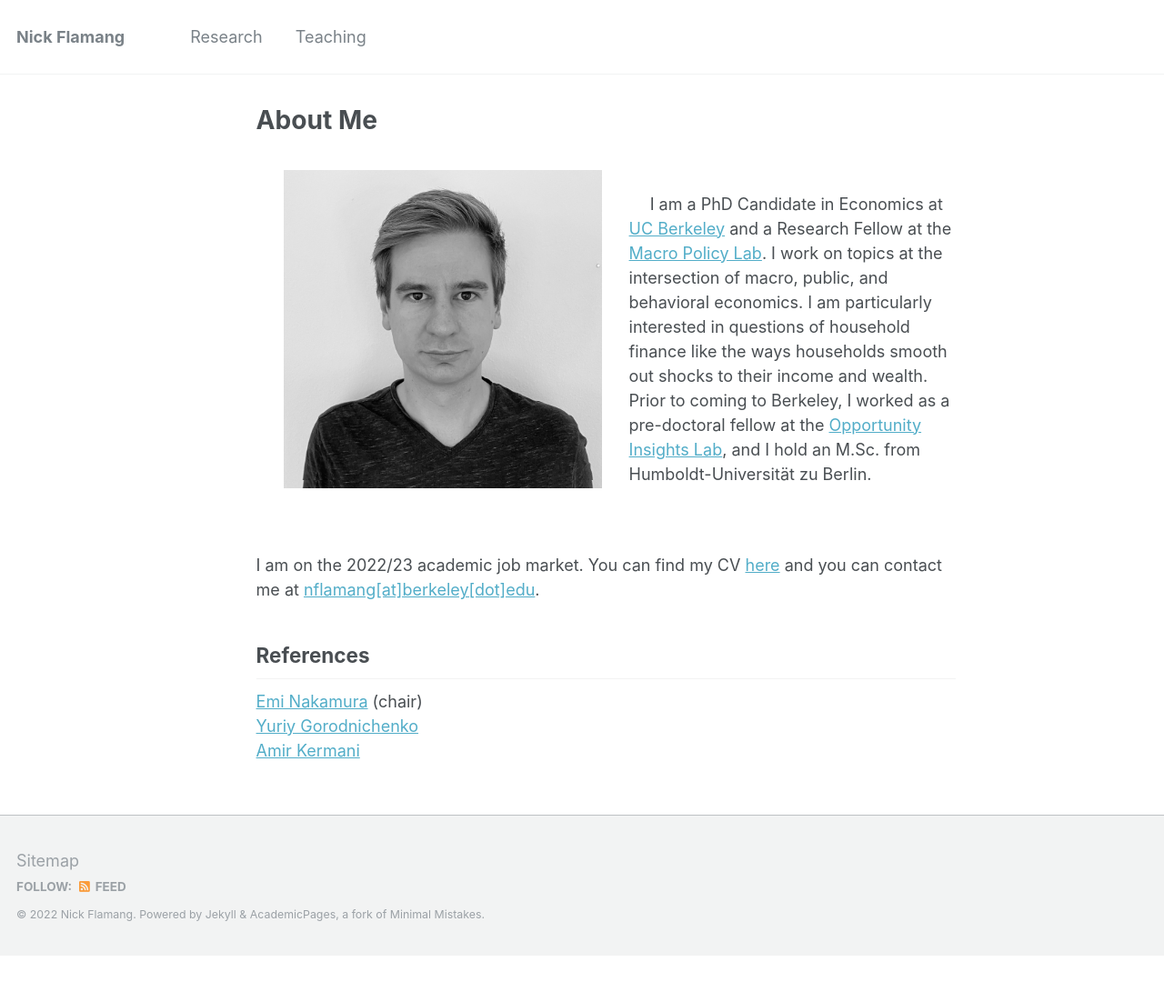
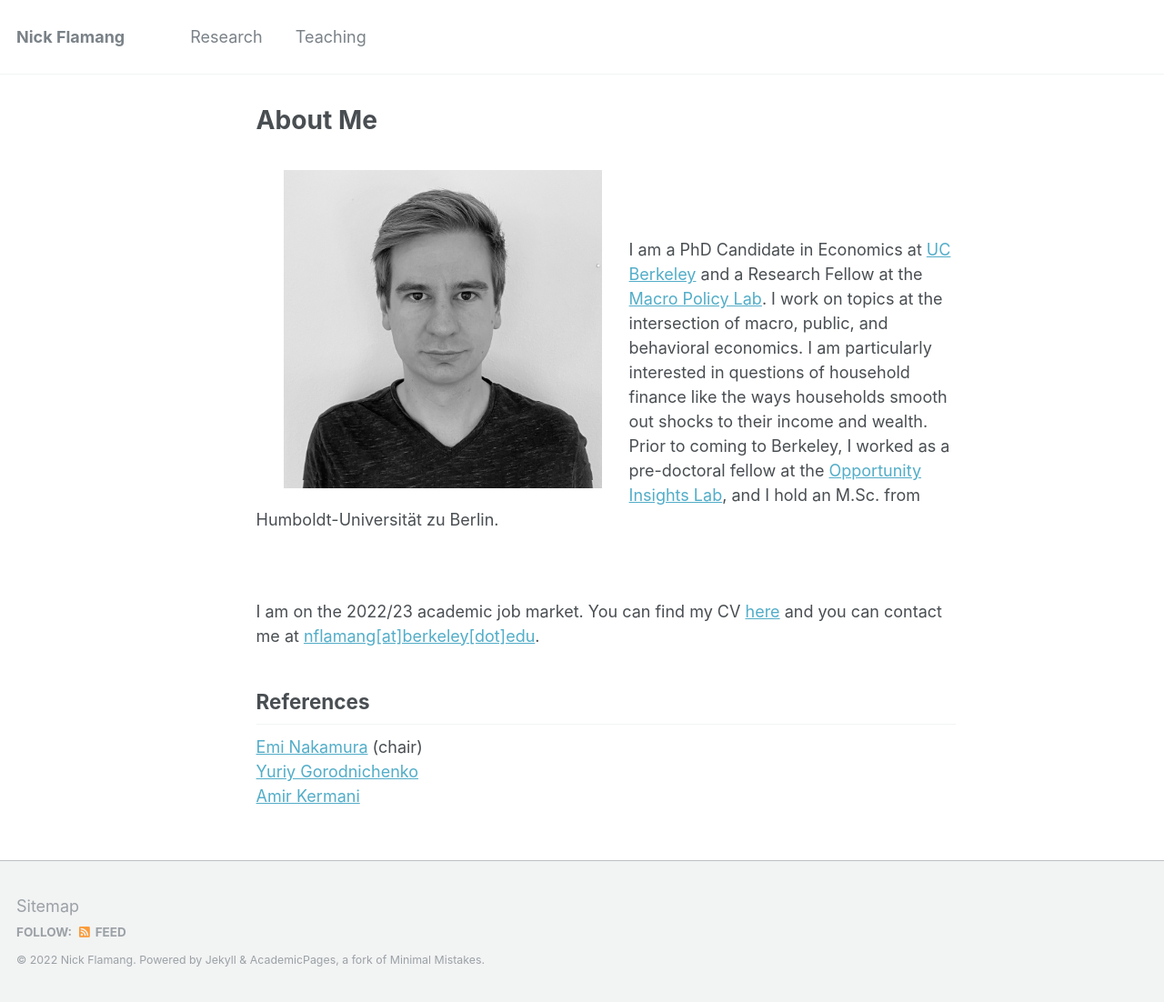
Before and after one commit to nickflamang/nickflamang.github.io, a Jekyll site: the page built from test_index.md, in a window 1280 px wide. Shown: the whole page at 91% size. Built offline with Jekyll 4.4.1, drawn with Linux system fonts in a browser that asks for light colours; before the commit the page ends 1051 px from its top, so only the background shows below that.

Commit message:
Update test_index.md

```diff
--- a/test_index.md
+++ b/test_index.md
@@ -6,7 +6,8 @@ author_profile: false
 <br />
 <img align="left" width="350" style="vertical-align:left;margin:0px 30px" src="{{ site.url }}/images/nick_website.jpg" alt="A photo of Nick Flamang">
 
-&emsp;
+&nbsp;
+
 I am a PhD Candidate in Economics at [UC Berkeley](https://www.econ.berkeley.edu/) and a Research Fellow at the [Macro Policy Lab](https://www.macropolicylab.org/). I work on topics at the intersection of macro, public, and behavioral economics. I am particularly interested in questions of household finance like the ways households smooth out shocks to their income and wealth. Prior to coming to Berkeley, I worked as a pre-doctoral fellow at the [Opportunity Insights Lab](https://opportunityinsights.org/), and I hold an M.Sc. from Humboldt-Universität zu Berlin.
 
 <br />
```
